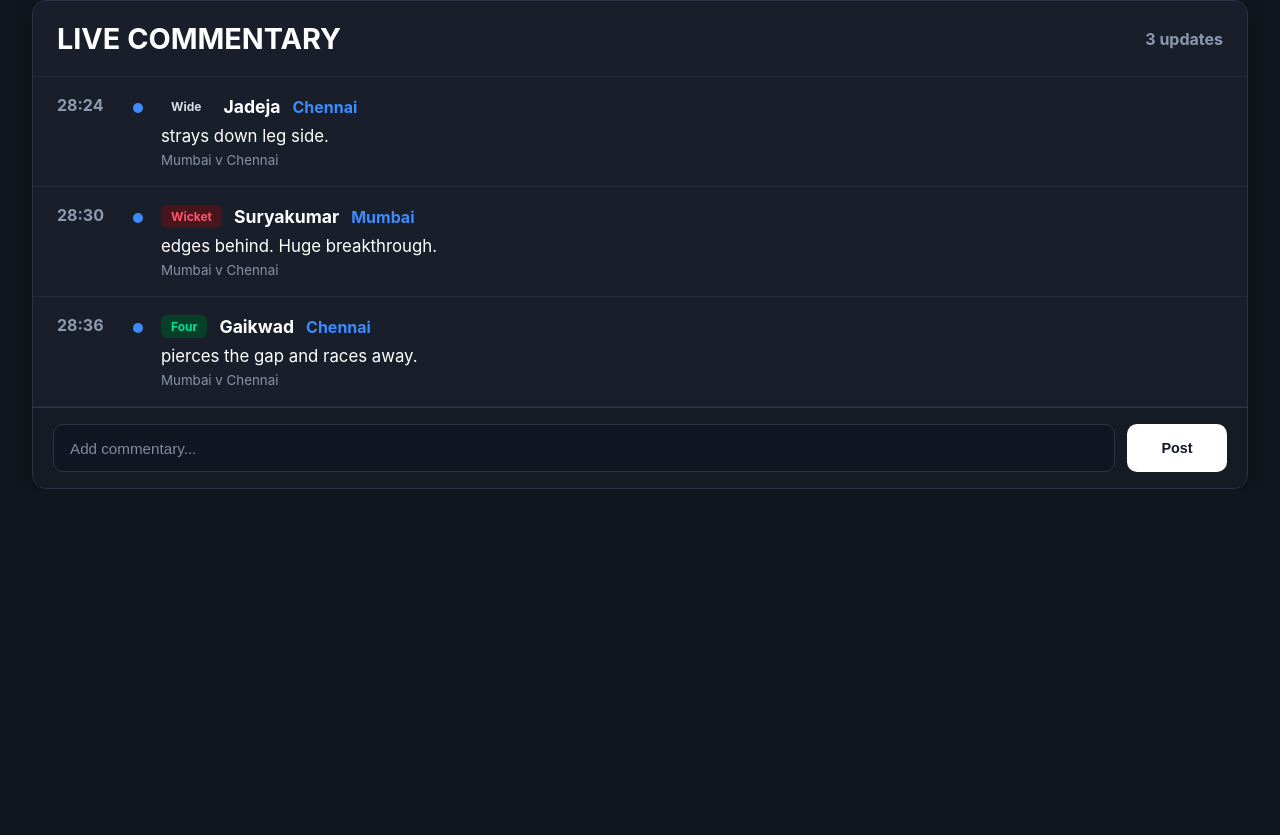
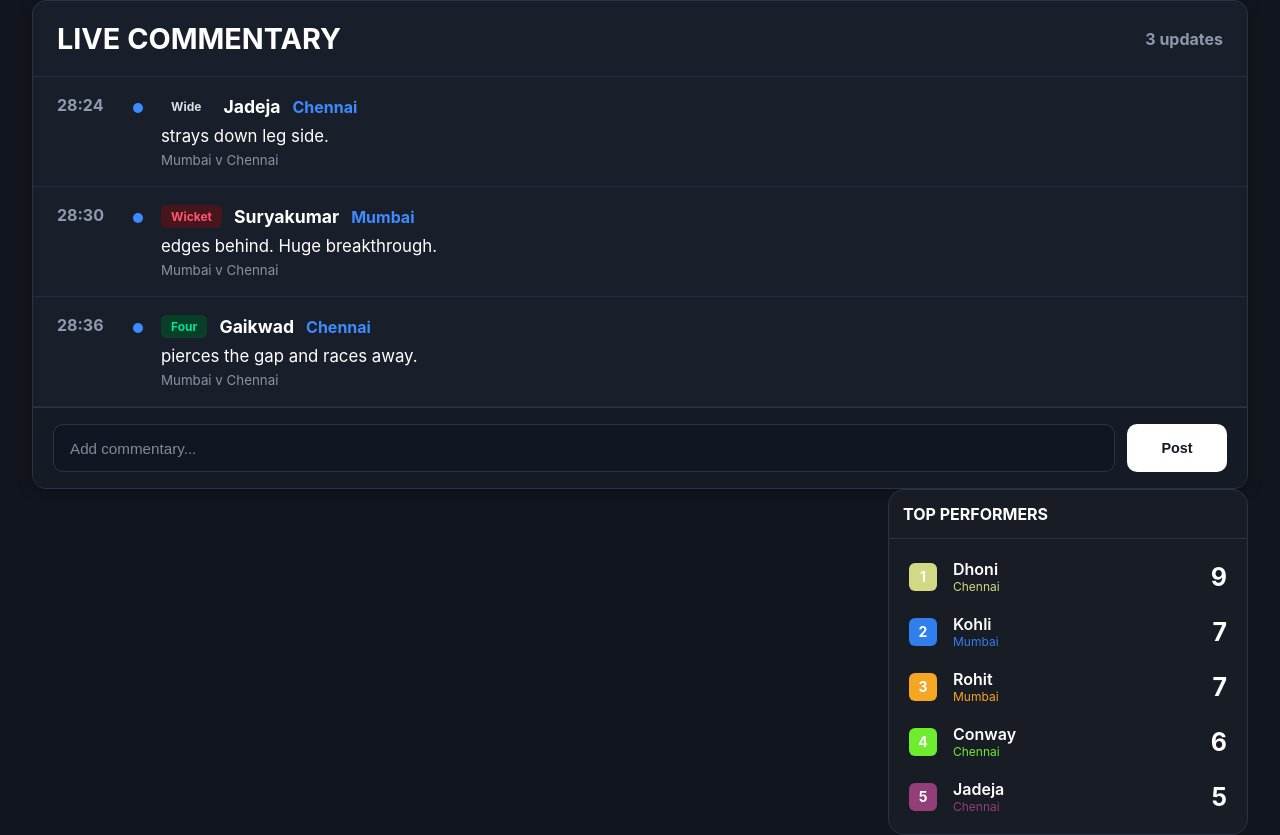
Before and after one commit to majeedhyderabadi/Cricbuzz, a React (Vite) app: page / in a window 1280 px wide. Shown: the part 591-1426 px from the top of the page. Before the commit the page ends 1080 px from the top, so only its background shows below. Built offline with nearby package versions, Linux system fonts and the light colour scheme.

Commit message:
Top performers component initial commit

```diff
--- a/src/Pages/Dashboard.tsx
+++ b/src/Pages/Dashboard.tsx
@@ -1,6 +1,7 @@
 import Header from "../components/Header/Header";
 import SportTabs from "../components/SportTabs/SportTabs";
 import MatchGrid from "../components/MatchGrid/MatchGrid";
+import TopPerformers from "../components/TopPerformers/TopPerformers";
 import LiveCommentary from "../components/Commentary/LiveCommentary";
 
 function Dashboard() {
@@ -15,9 +16,11 @@ function Dashboard() {
 
             <MatchGrid />
 
-             <section className="section">
+            <section className="section">
                 <LiveCommentary />
             </section>
+
+            <TopPerformers />
 
         </main>
 
--- a/src/components/MatchGrid/MatchGrid.css
+++ b/src/components/MatchGrid/MatchGrid.css
@@ -7,6 +7,7 @@
     gap:20px;
 
     margin-top:24px;
+    margin-bottom: 20px;
 
 }
 
--- /dev/null
+++ b/src/components/TopPerformers/TopPerformers.css
@@ -0,0 +1,63 @@
+.top-performers-card {
+  width: 360px;
+  background: #181c24;
+  border: 1px solid #2b3140;
+  border-radius: 16px;
+  overflow: hidden;
+  color: white;
+  float: right;
+}
+
+.tp-header {
+  padding: 14px;
+  border-bottom: 1px solid #2b3140;
+}
+
+.tp-header h3 {
+  margin: 0;
+  font-size: 22px;
+  font-weight: 700;
+  letter-spacing: 1px;
+}
+
+.tp-body {
+  padding: 10px 0;
+}
+
+.tp-row {
+  display: flex;
+  align-items: center;
+  padding: 10px 20px;
+}
+
+.tp-rank {
+  width: 28px;
+  height: 28px;
+  border-radius: 6px;
+  color: #fff;
+  font-weight: bold;
+  display: flex;
+  justify-content: center;
+  align-items: center;
+  margin-right: 16px;
+  font-size: 14px;
+}
+
+.tp-player {
+  flex: 1;
+}
+
+.tp-name {
+    font-size: 16px;
+    font-weight: 600;
+}
+
+.tp-team {
+  font-size: 12px;
+  margin-top: 0px;
+}
+
+.tp-score {
+  font-size: 25px;
+  font-weight: bold;
+}
--- /dev/null
+++ b/src/components/TopPerformers/TopPerformers.tsx
@@ -0,0 +1,87 @@
+import React from "react";
+import "./TopPerformers.css";
+
+export interface Performer {
+  rank: number;
+  name: string;
+  team: string;
+  score: number;
+  color: string;
+}
+
+
+const TopPerformers: React.FC = () => {
+    const performers: Performer[] = [
+    {
+      rank: 1,
+      name: "Dhoni",
+      team: "Chennai",
+      score: 9,
+      color: "#d1d984",
+    },
+    {
+      rank: 2,
+      name: "Kohli",
+      team: "Mumbai",
+      score: 7,
+      color: "#2F80ED",
+    },
+    {
+      rank: 3,
+      name: "Rohit",
+      team: "Mumbai",
+      score: 7,
+      color: "#F5A623",
+    },
+    {
+      rank: 4,
+      name: "Conway",
+      team: "Chennai",
+      score: 6,
+      color: "#6eed2f",
+    },
+    {
+      rank: 5,
+      name: "Jadeja",
+      team: "Chennai",
+      score: 5,
+      color: "#933e78",
+    },
+  ];
+  return (
+    <div className="top-performers-card">
+      <div className="tp-header">
+        <h4>TOP PERFORMERS</h4>
+      </div>
+
+      <div className="tp-body">
+        {performers.map((player) => (
+          <div className="tp-row" key={player.rank}>
+            <div
+              className="tp-rank"
+              style={{ backgroundColor: player.color }}
+            >
+              {player.rank}
+            </div>
+
+            <div className="tp-player">
+              <div className="tp-name">{player.name}</div>
+              <div
+                className="tp-team"
+                style={{ color: player.color }}
+              >
+                {player.team}
+              </div>
+            </div>
+
+            <div className="tp-score">
+              {player.score}
+            </div>
+          </div>
+        ))}
+      </div>
+    </div>
+  );
+};
+
+export default TopPerformers;
```
